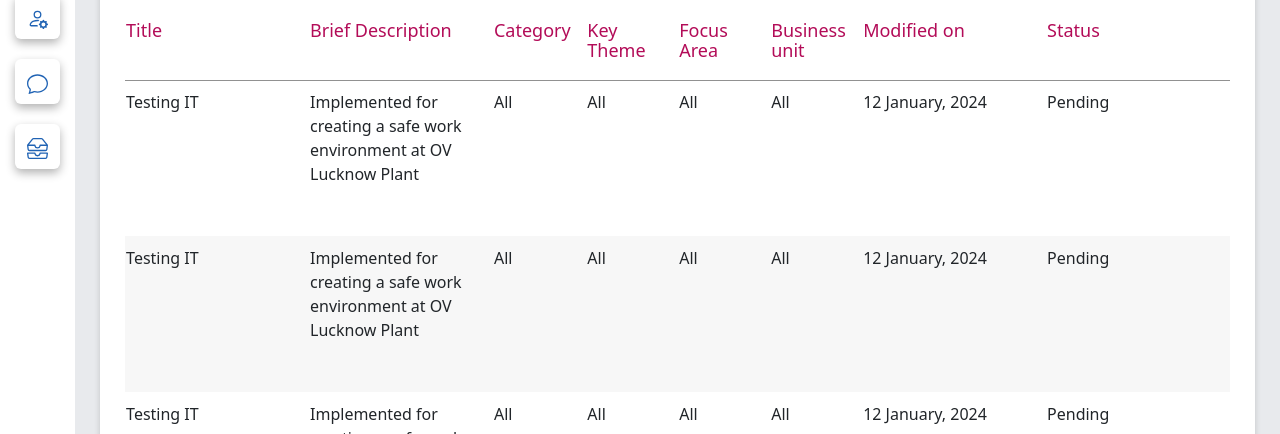
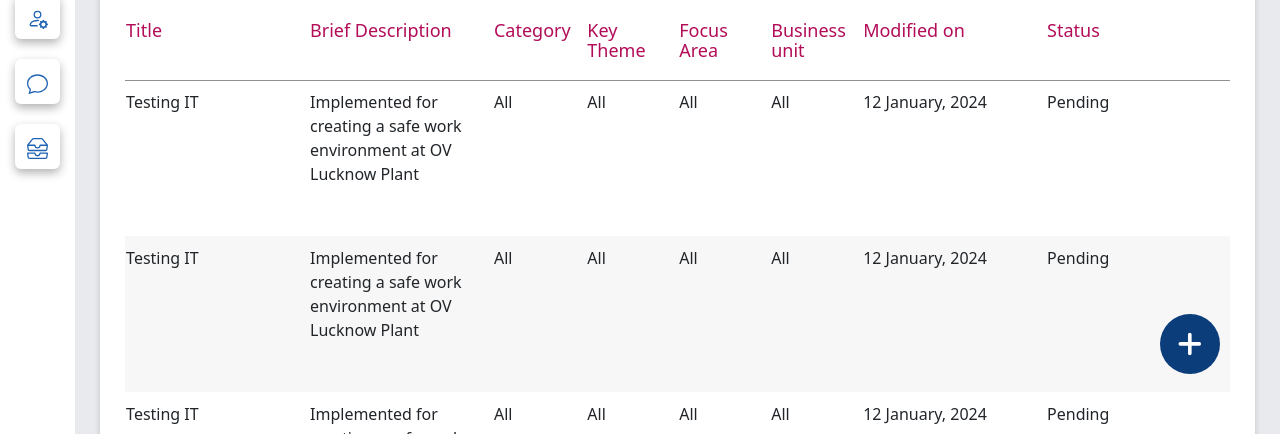
Before and after one commit to Pri1esh/TATA-Motors, a website: page pages/my-contribution/my-contribution.html in a window 1280 px wide. Shown: the part 366-800 px from the top of the page. Drawn offline with nearby package versions, Linux system fonts and the light colour scheme.

```diff
--- a/pages/my-contribution/my-contribution.html
+++ b/pages/my-contribution/my-contribution.html
@@ -290,9 +290,11 @@
                     </table>
                 </div>
             </div>
-            <div class="Add-ring">
-                <img src="/Images/add-ring.svg" />
-              </div>
+
+        </div>
+
+        <div class="Add-ring">
+          <img src="/Images/add-ring.svg" />
         </div>
 
         <div class="copyRight">
--- a/pages/my-contribution/my-contribution.scss
+++ b/pages/my-contribution/my-contribution.scss
@@ -1064,12 +1064,11 @@
 
  .Add-ring{
     position: absolute;
-    bottom: 0;
-    transform: translateY(50%);
-    right: var(--spacing);
+    bottom: 60px;
+    right: 60px;
 
     img{
-        width: 70px;
+        width: 60px;
     }
  }
 
--- a/pages/team-contribution/team-contribution.scss
+++ b/pages/team-contribution/team-contribution.scss
@@ -1063,14 +1063,13 @@
 
 
 
- .Add-ring{
+  .Add-ring{
     position: absolute;
-    bottom: 0;
-    transform: translateY(50%);
-    right: var(--spacing);
+    bottom: 60px;
+    right: 60px;
 
     img{
-        width: 70px;
+        width: 60px;
     }
  }
 
```
Also changed, not shown: pages/team-contribution/team-contribution.html (+4 -4 lines), dist/my-contribution.css, dist/team-contribution.css.
